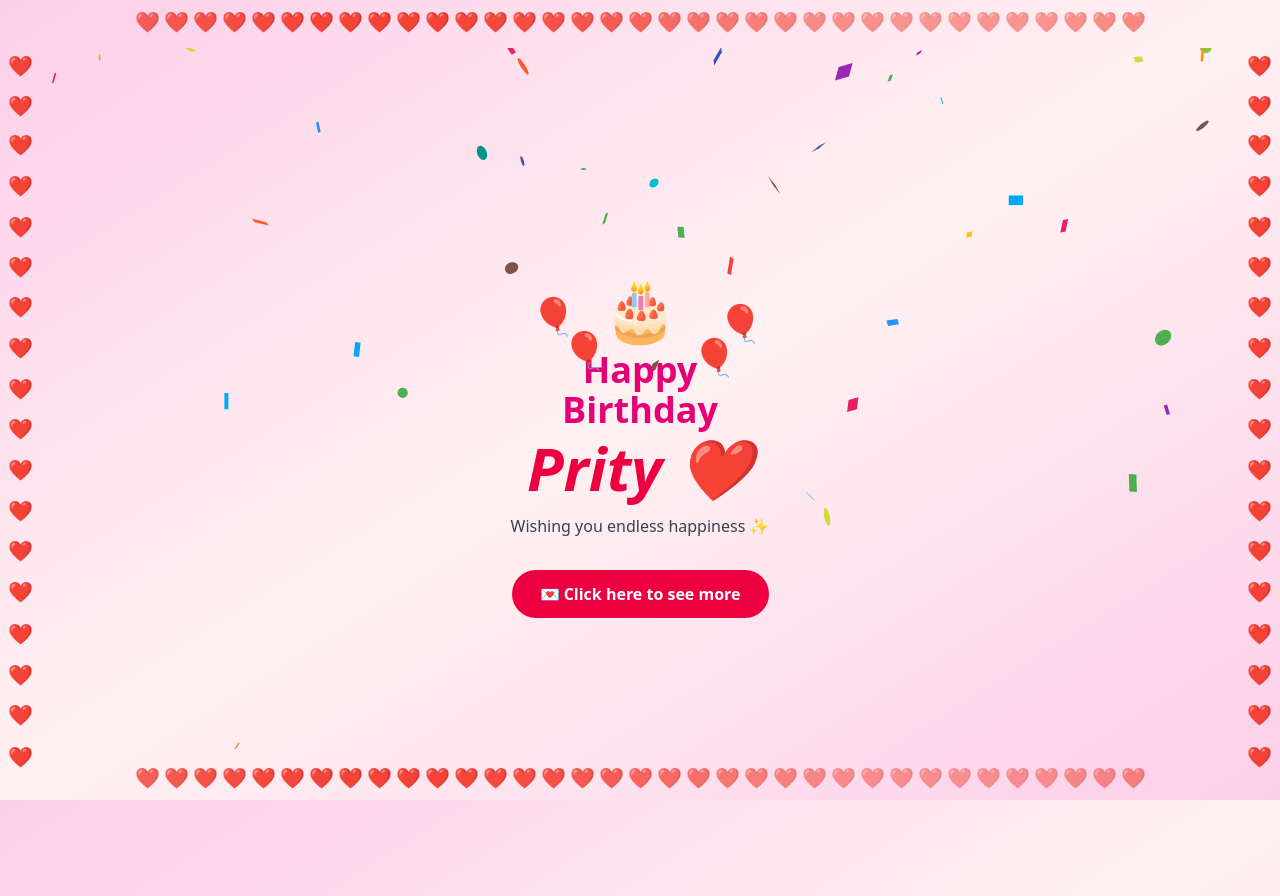
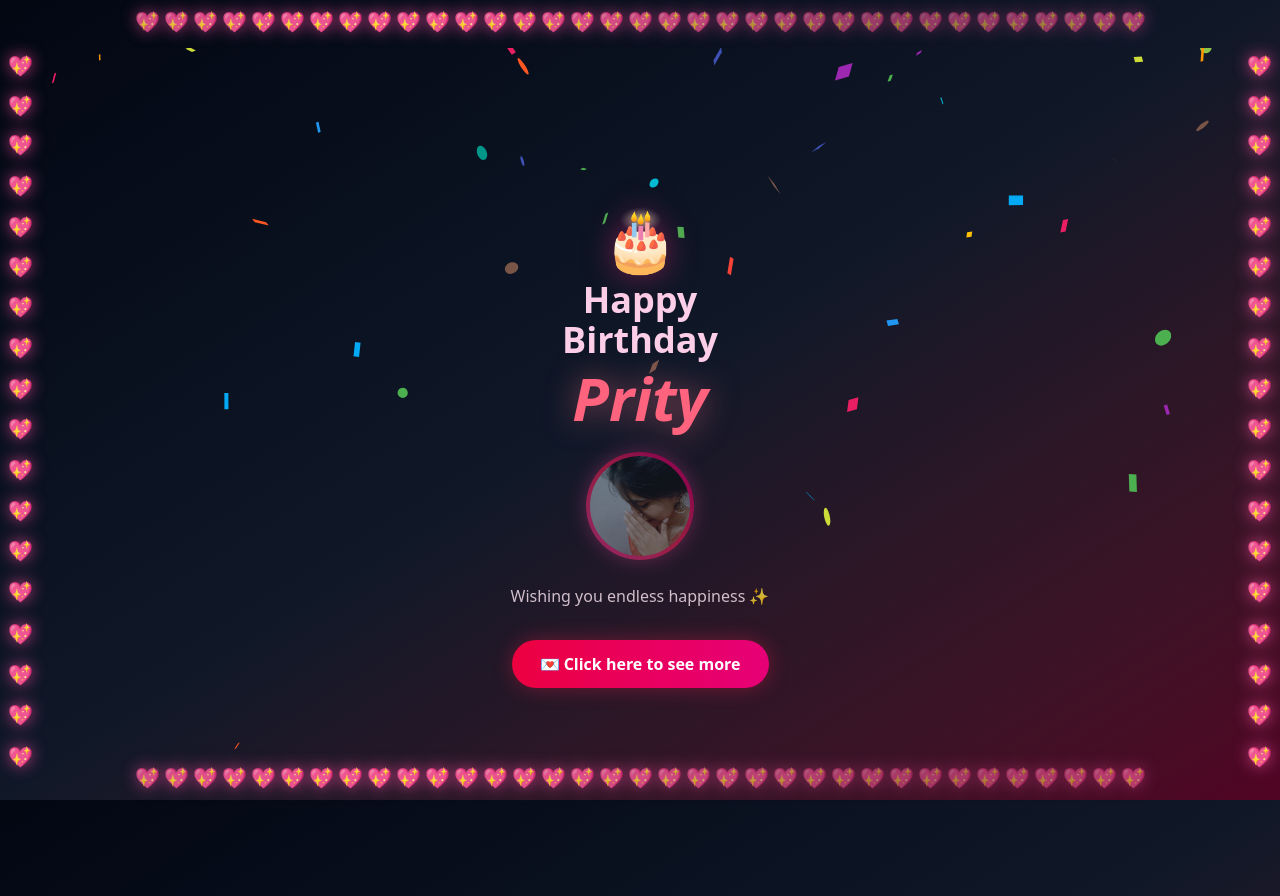
Before and after one commit to hridoy-ahmmad/birthday, a Next.js app: page / in a window 1280 px wide. Both pictures are taken after a click on the button "🎁 Open Surprise". Built offline with nearby package versions, Linux system fonts and the light colour scheme.

Commit message:
change light to dark

```diff
--- a/src/app/componenets/FlowOne.jsx
+++ b/src/app/componenets/FlowOne.jsx
@@ -5,6 +5,7 @@ import Confetti from "react-confetti";
 import { motion } from "framer-motion";
 import Gallery from "./Gallery";
 import Reasons from "./Reasons";
+import Image from "next/image";
 
 const balloons = [
     { left: "8%", top: "8%" },
@@ -36,56 +37,31 @@ const FlowOne = () => {
 
         updateSize();
 
-        window.addEventListener(
-            "resize",
-            updateSize
-        );
-
-        return () => window.removeEventListener(
-            "resize",
-            updateSize
-        );
+        window.addEventListener("resize", updateSize);
+        return () => window.removeEventListener("resize", updateSize);
     }, []);
 
     const handleOpen = () => {
         setOpen(true);
-
         setTimeout(() => {
             audioRef.current?.play();
         }, 300);
     };
 
     const textAnimation = {
-        initial: {
-            opacity: 0,
-            y: -60
-        },
-        animate: {
-            opacity: 1,
-            y: 0
-        },
-        transition: {
-            duration: 0.7
-        }
+        initial: { opacity: 0, y: -60 },
+        animate: { opacity: 1, y: 0 },
+        transition: { duration: 0.7 }
     };
 
     const buttonAnimation = {
-        initial: {
-            opacity: 0,
-            y: 80
-        },
-        animate: {
-            opacity: 1,
-            y: 0
-        },
-        transition: {
-            duration: 0.7,
-            delay: 0.3
-        }
+        initial: { opacity: 0, y: 80 },
+        animate: { opacity: 1, y: 0 },
+        transition: { duration: 0.7, delay: 0.3 }
     };
 
     return (
-        <main className="relative min-h-screen flex items-center justify-center overflow-hidden px-5 ">
+        <main className="relative min-h-screen flex items-center justify-center overflow-hidden px-5">
             <audio ref={audioRef}>
                 <source src="/birthday.mp3" type="audio/mpeg" />
             </audio>
@@ -104,10 +80,11 @@ const FlowOne = () => {
                     {...textAnimation}
                     className="text-center"
                 >
-                    <h1 className="text-3xl font-bold text-pink-700 leading-snug">
+                    {/* ডার্ক থিমে টেক্সট ফুটিয়ে তোলার জন্য কালার পরিবর্তন করা হলো */}
+                    <h1 className="text-3xl font-bold text-pink-100 leading-snug drop-shadow-[0_2px_10px_rgba(244,63,94,0.2)]">
                         Hey
                         <br />
-                        <span className="text-5xl italic text-rose-600">
+                        <span className="text-6xl italic font-black text-rose-400 drop-shadow-[0_0_15px_rgba(251,113,133,0.6)]">
                             Prity
                         </span>
                         <br />
@@ -119,7 +96,7 @@ const FlowOne = () => {
                         whileTap={{ scale: 0.9 }}
                         whileHover={{ scale: 1.05 }}
                         onClick={handleOpen}
-                        className="mt-8 px-8 py-3 rounded-full bg-pink-600 text-white font-semibold shadow-lg"
+                        className="mt-8 px-8 py-3 rounded-full bg-gradient-to-r from-pink-600 to-rose-600 text-white font-semibold shadow-[0_0_20px_rgba(219,39,119,0.4)] hover:shadow-[0_0_25px_rgba(219,39,119,0.7)] transition-all"
                     >
                         🎁 Open Surprise
                     </motion.button>
@@ -129,52 +106,23 @@ const FlowOne = () => {
                     {...textAnimation}
                     className="relative z-10 text-center"
                 >
-                    {balloons.map((item, index) => (
-                        <span
-                            key={index}
-                            className="absolute text-4xl animate-bounce"
-                            style={{
-                                left: item.left,
-                                top: item.top
-                            }}
-                        >
-                            🎈
-                        </span>
-                    ))}
+
 
                     <div>
-
                         <motion.div
-                            initial={{
-                                opacity: 0,
-                                scale: 0.5
-                            }}
-                            animate={{
-                                opacity: 1,
-                                scale: 1
-                            }}
-                            transition={{
-                                duration: 0.6
-                            }}
-                            className="text-6xl"
+                            initial={{ opacity: 0, scale: 0.5 }}
+                            animate={{ opacity: 1, scale: 1 }}
+                            transition={{ duration: 0.6 }}
+                            className="text-6xl drop-shadow-[0_0_15px_rgba(219,39,119,0.5)]"
                         >
                             🎂
                         </motion.div>
 
                         <motion.h1
-                            initial={{
-                                opacity: 0,
-                                y: -50
-                            }}
-                            animate={{
-                                opacity: 1,
-                                y: 0
-                            }}
-                            transition={{
-                                duration: 0.7,
-                                delay: 0.2
-                            }}
-                            className="mt-3 text-4xl font-black text-pink-600"
+                            initial={{ opacity: 0, y: -50 }}
+                            animate={{ opacity: 1, y: 0 }}
+                            transition={{ duration: 0.7, delay: 0.2 }}
+                            className="mt-3 text-4xl font-black text-pink-200"
                         >
                             Happy
                             <br />
@@ -182,62 +130,48 @@ const FlowOne = () => {
                         </motion.h1>
 
                         <motion.h2
-                            initial={{
-                                opacity: 0,
-                                y: -40
-                            }}
-                            animate={{
-                                opacity: 1,
-                                y: 0
-                            }}
-                            transition={{
-                                duration: 0.7,
-                                delay: 0.4
-                            }}
-                            className="mt-2 text-6xl italic font-bold text-rose-600"
+                            initial={{ opacity: 0, y: -40 }}
+                            animate={{ opacity: 1, y: 0 }}
+                            transition={{ duration: 0.7, delay: 0.4 }}
+                            className="mt-2 text-6xl italic font-extrabold text-rose-400 drop-shadow-[0_0_15px_rgba(251,113,133,0.5)]"
                         >
-                            Prity ❤️
+                            Prity
                         </motion.h2>
 
+                        <motion.div
+                            initial={{ opacity: 0, y: -40 }}
+                            animate={{ opacity: 1, y: 0 }}
+                            transition={{ duration: 0.7, delay: 0.4 }}
+                            className="flex justify-center my-6">
+                            <div className="relative p-1 rounded-full bg-linear-to-tr from-pink-500 via-rose-500 to-pink-600 shadow-[0_0_20px_rgba(236,72,153,0.6)] animate-pulse">
+                                <div className="rounded-full overflow-hidden bg-gray-900 w-25 h-25 flex items-center justify-center">
+                                    <Image
+                                        alt="Prity"
+                                        src="/prity.jpg"
+                                        height={100}
+                                        width={100}
+                                        className="w-full h-full object-cover"
+                                    />
+                                </div>
+                            </div>
+                        </motion.div>
                         <motion.p
-                            initial={{
-                                opacity: 0,
-                                y: 40
-                            }}
-                            animate={{
-                                opacity: 1,
-                                y: 0
-                            }}
-                            transition={{
-                                duration: 0.7,
-                                delay: 0.6
-                            }}
-                            className="mt-4 text-gray-700"
+                            initial={{ opacity: 0, y: 40 }}
+                            animate={{ opacity: 1, y: 0 }}
+                            transition={{ duration: 0.7, delay: 0.6 }}
+                            className="mt-4 text-pink-100/80 font-medium"
                         >
                             Wishing you endless happiness ✨
                         </motion.p>
 
                         <motion.button
-                            initial={{
-                                opacity: 0,
-                                y: 100
-                            }}
-                            animate={{
-                                opacity: 1,
-                                y: 0
-                            }}
-                            transition={{
-                                duration: 0.7,
-                                delay: 0.8
-                            }}
-                            whileHover={{
-                                scale: 1.05
-                            }}
-                            whileTap={{
-                                scale: 0.9
-                            }}
+                            initial={{ opacity: 0, y: 100 }}
+                            animate={{ opacity: 1, y: 0 }}
+                            transition={{ duration: 0.7, delay: 0.8 }}
+                            whileHover={{ scale: 1.05 }}
+                            whileTap={{ scale: 0.9 }}
                             onClick={() => setShowLetter(true)}
-                            className="mt-8 px-7 py-3 rounded-full bg-rose-600 text-white font-semibold"
+                            className="mt-8 px-7 py-3 rounded-full bg-gradient-to-r from-rose-600 to-pink-600 text-white font-semibold shadow-[0_0_20px_rgba(225,29,72,0.4)]"
                         >
                             💌 Click here to see more
                         </motion.button>
@@ -245,75 +179,43 @@ const FlowOne = () => {
                 </motion.div>
             ) : !showGallery ? (
                 <motion.div
-                    initial={{
-                        opacity: 0,
-                        y: -50
-                    }}
-                    animate={{
-                        opacity: 1,
-                        y: 0
-                    }}
-                    transition={{
-                        duration: 0.8
-                    }}
-                    className="z-10 max-w-sm bg-white/70 backdrop-blur-lg p-6 rounded-3xl shadow-xl text-center"
+                    initial={{ opacity: 0, y: -50 }}
+                    animate={{ opacity: 1, y: 0 }}
+                    transition={{ duration: 0.8 }}
+                    // লেটার বক্সটিকে সাদা থেকে পরিবর্তন করে প্রিমিয়াম ডার্ক গ্লাস ইফেক্ট দেওয়া হলো
+                    className="z-10 max-w-sm bg-gray-950/40 backdrop-blur-xl p-6 rounded-3xl border border-pink-500/20 shadow-[0_10px_30px_rgba(0,0,0,0.5)] text-center"
                 >
                     <motion.h1
-                        initial={{
-                            opacity: 0,
-                            y: -40
-                        }}
-                        animate={{
-                            opacity: 1,
-                            y: 0
-                        }}
-                        transition={{
-                            duration: 0.6
-                        }}
-                        className="text-4xl font-bold text-pink-600"
+                        initial={{ opacity: 0, y: -40 }}
+                        animate={{ opacity: 1, y: 0 }}
+                        transition={{ duration: 0.6 }}
+                        className="text-4xl font-bold text-pink-300 drop-shadow-[0_0_10px_rgba(244,114,182,0.4)]"
                     >
                         Dear Prity ❤️
                     </motion.h1>
 
                     <motion.p
-                        initial={{
-                            opacity: 0,
-                            y: 40
-                        }}
-                        animate={{
-                            opacity: 1,
-                            y: 0
-                        }}
-                        transition={{
-                            duration: 0.8,
-                            delay: 0.3
-                        }}
-                        className="mt-5 text-gray-700 leading-relaxed"
+                        initial={{ opacity: 0, y: 40 }}
+                        animate={{ opacity: 1, y: 0 }}
+                        transition={{ duration: 0.8, delay: 0.3 }}
+                        className="mt-5 text-pink-100/90 leading-relaxed font-medium"
                     >
                         Happy Birthday 🎂
                         <br /><br />
                         May your life always be full of happiness,
+                        <br />
                         smiles and beautiful moments.
                         <br /><br />
                         Keep smiling always ❤️
                     </motion.p>
 
                     <motion.button
-                        initial={{
-                            opacity: 0,
-                            y: 80
-                        }}
-                        animate={{
-                            opacity: 1,
-                            y: 0
-                        }}
-                        transition={{
-                            duration: 0.7,
-                            delay: 0.6
-                        }}
+                        initial={{ opacity: 0, y: 80 }}
+                        animate={{ opacity: 1, y: 0 }}
+                        transition={{ duration: 0.7, delay: 0.6 }}
                         whileTap={{ scale: 0.9 }}
                         onClick={() => setShowGallery(true)}
-                        className="mt-8 px-8 py-3 rounded-full bg-pink-600 text-white font-semibold"
+                        className="mt-8 px-8 py-3 rounded-full bg-gradient-to-r from-pink-600 to-rose-600 text-white font-semibold shadow-[0_4px_15px_rgba(219,39,119,0.4)]"
                     >
                         📸 See Memories
                     </motion.button>
--- a/src/app/componenets/Gallery.jsx
+++ b/src/app/componenets/Gallery.jsx
@@ -11,20 +11,13 @@ const photos = [
 
 const Gallery = ({ onNext }) => {
   return (
-    <div className="z-10 px-5 text-center">
+    <div className="z-10 px-5 text-center max-w-md mx-auto">
       <motion.h1
-        initial={{
-          opacity: 0,
-          y: -40
-        }}
-        animate={{
-          opacity: 1,
-          y: 0
-        }}
-        transition={{
-          duration: 0.7
-        }}
-        className="text-4xl font-bold text-pink-600 mb-4"
+        initial={{ opacity: 0, y: -40 }}
+        animate={{ opacity: 1, y: 0 }}
+        transition={{ duration: 0.7 }}
+
+        className="text-4xl font-bold text-pink-300 mb-6 drop-shadow-[0_0_10px_rgba(244,114,182,0.4)]"
       >
         Beautiful Memories ❤️
       </motion.h1>
@@ -33,26 +26,22 @@ const Gallery = ({ onNext }) => {
         {photos.map((photo, index) => (
           <motion.div
             key={index}
-            initial={{
-              opacity: 0,
-              scale: 0.7
-            }}
-            animate={{
-              opacity: 1,
-              scale: 1
-            }}
+            initial={{ opacity: 0, scale: 0.7 }}
+            animate={{ opacity: 1, scale: 1 }}
             transition={{
               delay: index * 0.2,
               duration: 0.5
             }}
-            whileTap={{
-              scale: 0.95
-            }}
+            whileTap={{ scale: 0.95 }}
+
             className={`
               rounded-3xl
               overflow-hidden
-              shadow-xl
-              bg-white
+              shadow-2xl
+              bg-gray-950/40
+              backdrop-blur-md
+              border
+              border-pink-500/10
               ${index === 2 ? "col-span-2" : ""}
             `}
           >
@@ -61,44 +50,30 @@ const Gallery = ({ onNext }) => {
               alt={`memory ${index + 1}`}
               width={500}
               height={500}
-              className="w-full h-44 object-cover"
+              className="w-full h-44 object-cover hover:scale-105 transition-transform duration-300"
             />
           </motion.div>
         ))}
       </div>
 
       <motion.p
-        initial={{
-          opacity: 0
-        }}
-        animate={{
-          opacity: 1
-        }}
-        transition={{
-          delay: 0.8
-        }}
-        className="mt-8 text-gray-700 text-lg"
+        initial={{ opacity: 0 }}
+        animate={{ opacity: 1 }}
+        transition={{ delay: 0.8 }}
+        className="mt-8 text-pink-100/80 text-lg font-medium"
       >
         Every moment is special ✨
       </motion.p>
 
       <motion.button
-        initial={{
-          opacity: 0,
-          y: 50
-        }}
-        animate={{
-          opacity: 1,
-          y: 0
-        }}
-        transition={{
-          delay: 1
-        }}
-        whileTap={{
-          scale: 0.9
-        }}
+        initial={{ opacity: 0, y: 50 }}
+        animate={{ opacity: 1, y: 0 }}
+        transition={{ delay: 1 }}
+        whileTap={{ scale: 0.9 }}
+        whileHover={{ scale: 1.05 }}
         onClick={onNext}
-        className="mt-8 px-8 py-3 rounded-full bg-pink-600 text-white font-semibold shadow-lg"
+
+        className="mt-8 px-8 py-3 rounded-full bg-gradient-to-r from-pink-600 to-rose-600 text-white font-semibold shadow-[0_4px_20px_rgba(219,39,119,0.4)] hover:shadow-[0_0_25px_rgba(219,39,119,0.6)] transition-all"
       >
         ❤️ Why You are Special
       </motion.button>
--- a/src/app/layout.js
+++ b/src/app/layout.js
@@ -11,31 +11,27 @@ const geistMono = Geist_Mono({
   subsets: ["latin"],
 });
 
-
+// এখানে icons প্রোপার্টি যুক্ত করা হয়েছে
 export const metadata = {
-  title: "Happy Birthday Prity ❤️",
+  title: "Happy Birthday Prity 💖",
   description: "A special birthday surprise made with love.",
   icons: {
-    icon: '/heart.jpg',
-    type: "image/jpeg"
+    icon: "/heart.png",
   },
-}
+};
 
 export default function RootLayout({ children }) {
-  const horizontalHearts = Array(35).fill("❤️");
-  const verticalHearts = Array(18).fill("❤️");
-
+  const horizontalHearts = Array(35).fill("💖");
+  const verticalHearts = Array(18).fill("💖");
 
   return (
     <html
       lang="en"
       className={`${geistSans.variable} ${geistMono.variable} h-full antialiased`}
+    >
+      <body className="relative min-h-screen overflow-x-hidden bg-linear-to-br from-gray-950 via-gray-900 to-pink-950 text-pink-50">
 
-    >
-      <body className="relative min-h-screen overflow-x-hidden bg-linear-to-br from-pink-200 via-rose-50 to-pink-200">
-
-        {/* Top Border */}
-        <div className="fixed top-2 left-0 w-full flex justify-center gap-1 text-xl z-50 pointer-events-none select-none">
+        <div className="fixed top-2 left-0 w-full flex justify-center gap-1 text-xl z-50 pointer-events-none select-none drop-shadow-[0_0_8px_rgba(236,72,153,0.8)]">
           {horizontalHearts.map((heart, index) => (
             <span
               key={`top-${index}`}
@@ -47,8 +43,8 @@ export default function RootLayout({ children }) {
           ))}
         </div>
 
-        {/* Bottom Border */}
-        <div className="fixed bottom-2 left-0 w-full flex justify-center gap-1 text-xl z-50 pointer-events-none select-none">
+        {/* Bottom Border with Neon Glow effect */}
+        <div className="fixed bottom-2 left-0 w-full flex justify-center gap-1 text-xl z-50 pointer-events-none select-none drop-shadow-[0_0_8px_rgba(236,72,153,0.8)]">
           {horizontalHearts.map((heart, index) => (
             <span
               key={`bottom-${index}`}
@@ -60,8 +56,8 @@ export default function RootLayout({ children }) {
           ))}
         </div>
 
-        {/* Left Border */}
-        <div className="fixed left-2 top-14 h-[90vh] flex flex-col justify-between text-xl z-50 pointer-events-none select-none">
+        {/* Left Border with Neon Glow effect */}
+        <div className="fixed left-2 top-14 h-[90vh] flex flex-col justify-between text-xl z-50 pointer-events-none select-none drop-shadow-[0_0_8px_rgba(236,72,153,0.8)]">
           {verticalHearts.map((heart, index) => (
             <span
               key={`left-${index}`}
@@ -76,8 +72,8 @@ export default function RootLayout({ children }) {
           ))}
         </div>
 
-        {/* Right Border */}
-        <div className="fixed right-2 top-14 h-[90vh] flex flex-col justify-between text-xl z-50 pointer-events-none select-none">
+        {/* Right Border with Neon Glow effect */}
+        <div className="fixed right-2 top-14 h-[90vh] flex flex-col justify-between text-xl z-50 pointer-events-none select-none drop-shadow-[0_0_8px_rgba(236,72,153,0.8)]">
           {verticalHearts.map((heart, index) => (
             <span
               key={`right-${index}`}
@@ -95,7 +91,6 @@ export default function RootLayout({ children }) {
         {/* Main Content */}
         <main className="relative z-10 flex-1 px-12 py-12">
           {children}
-
         </main>
 
       </body>
```
Also changed, not shown: src/app/componenets/Reasons.jsx (+14 -48 lines), public/prity.jpg (added).
